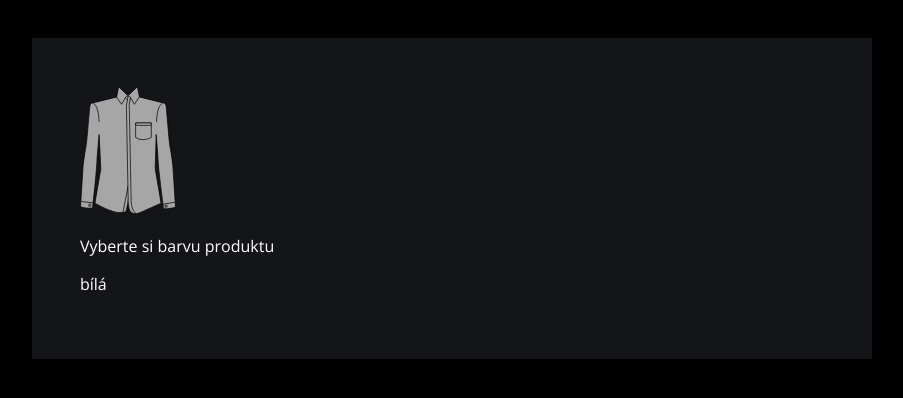
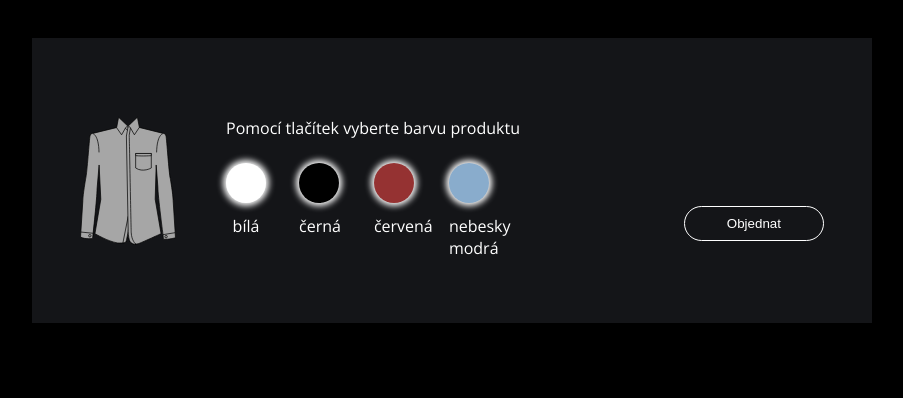
Before and after one commit to MarketaTrnkova/panske-obleky, a plain HTML site: page index.html in a window 1280 px wide. Shown: the part 250-648 px from the top of the page, without its empty margins (188-1091 px from the left). Drawn offline with nearby package versions, Linux system fonts and the light colour scheme; a web font is replaced by a local one.

Commit message:
updated html, basic styling

```diff
--- a/index.html
+++ b/index.html
@@ -18,10 +18,10 @@
         </h1>
       </div>
     </header>
+
     <div class="product container">
-      <svg
-        id="product-image"
-        class="product__image t-shirt"
+      <svg id="product-image" class="product__image t-shirt"
+
         style="fill: #a6a6a6"
         viewBox="0 0 270 360"
       >
@@ -60,15 +60,21 @@
           d="m 245.54623,337.97976 a 3.4333565,3.4333565 0 0 1 -3.43336,3.43336 3.4333565,3.4333565 0 0 1 -3.43336,-3.43336 3.4333565,3.4333565 0 0 1 3.43336,-3.43335 3.4333565,3.4333565 0 0 1 3.43336,3.43335 z"
         />
       </svg>
+
       <div class="product__colors">
-        <p>Vyberte si barvu produktu</p>
+        <p>Pomocí tlačítek vyberte barvu produktu</p>
         <div class="choose-colors">
           <div class="color-option">
             <div class="color-option__box"></div>
-            <p class="color-option__name">bílá</p>
+            <p id="white" class="color-option__name">bílá</p>
+            <p id="black" class="color-option__name">černá</p>
+            <p id="red" class="color-option__name">červená</p>
+            <p id="blue" class="color-option__name">nebesky modrá</p>
         </div>
       </div>
+
 </div>
+<button id="orderBtn">Objednat</button>
       </div>
     </div>
   </body>
--- a/style.css
+++ b/style.css
@@ -32,6 +32,7 @@ header {
 }
 
 .product {
+  display: flex;
   margin-top: -5rem;
   padding: 3rem;
   background-color: #141518;
@@ -43,9 +44,16 @@ header {
 }
 
 .t-shirt {
+  margin-right: 50px;
   stroke: #000;
   stroke-width: 2;
+  fill: #a6a6a6;
 }
+
+.product__colors {
+  margin-top: 15px;
+}
+
 h1.site-title {
   font-family: 'Fashion Victim';
   font-size: 6rem;
@@ -56,3 +64,60 @@ h1.site-title {
 h1.site-title span {
   margin: 0 2rem;
 }
+
+.color-option {
+  display: flex;
+}
+
+.color-option__name {
+  text-align: center;
+  max-width: 75px;
+  padding-right: 33px;
+  margin-top: 20px;
+}
+
+.color-option__name::before {
+  position: relative;
+  top: -12px;
+  display: block;
+  content: "";
+  width: 40px;
+  height: 40px;
+  box-shadow: 0 0 6px 3px white;
+  border-radius: 50%;
+}
+
+.color-option__name:hover::before,
+.color-option__name:focus::before {
+  box-shadow: 0 0 7px 6px white;
+  cursor: pointer;
+}
+
+#white::before {
+  background-color: white;
+
+}
+
+#black::before {
+  background-color: black;
+}
+
+#red::before {
+  background-color: #953232;
+}
+
+#blue::before {
+  background-color: #89ACCC;
+}
+
+#orderBtn {
+  height: 35px;
+  width: 140px;
+  border: solid white 1px;
+  border-radius: 50px;
+  background-color: transparent;
+  color: white;
+  position: relative;
+  top: 9em;
+  left: 12em;
+}
```
